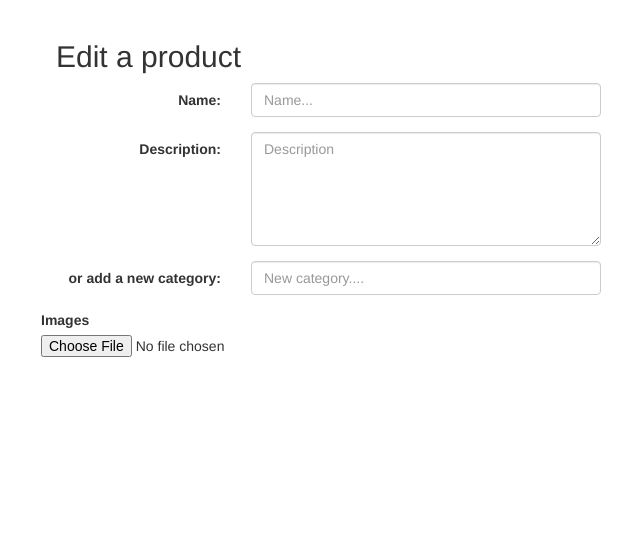
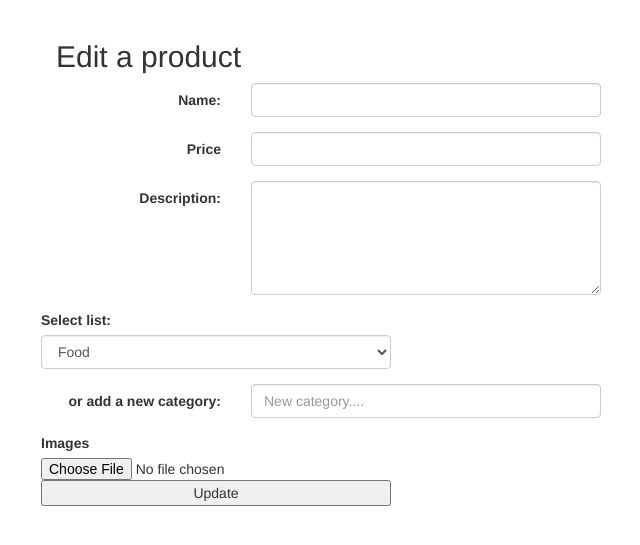
Before and after one commit to minhwebc/eCommerce, a CodeIgniter app: the page made by application/views/edit.php in a window 1280 px wide. Shown: the part 52-597 px from the top of the page, without its empty margins (14-654 px from the left). Run offline with CodeIgniter, Linux system fonts and the light colour scheme; data that the repository does not hold is empty; some libraries are stand-ins or nearby versions.

Commit message:
Admin edit/delete functionality

```diff
--- a/application/config/routes.php
+++ b/application/config/routes.php
@@ -11,3 +11,4 @@ $route['signinUser'] = 'users/signinUser';
 $route['logoff'] = 'users/logoff';
 $route['products/show/(:any)'] = 'products/show/$1';
 $route['products/edit/(:any)'] = "products/edit/$1";
+$route['products/delete/(:any)'] = "products/delete/$1";
--- a/application/views/edit.php
+++ b/application/views/edit.php
@@ -56,34 +56,37 @@
 
 	<h2>Edit a product</h2>
 
-	<form class="form-horizontal">
+	<form class="form-horizontal" action="/products/update_product" method="post">
+		<input type="hidden" name="id" value="<?= $product['id'] ?>">
   		<div class="form-group">
     		<label for="name" class="col-sm-2 control-label">Name: </label>
     		<div class="col-sm-10">
-      			<input type="text" class="form-control" id="prod_name" placeholder="Name...">
+      			<input type="text" class="form-control" name='name'  id="prod_name"  value ="<?= $product['name'] ?>">
     		</div>
   		</div>
 
   		<div class="form-group">
+    		<label for="name" class="col-sm-2 control-label">Price </label>
+    		<div class="col-sm-10">
+      			<input type="text" class="form-control"  name='price' id="prod_name"  value ="<?= $product['price'] ?>">
+    		</div>
+  		</div>
+
+ 		<div class="form-group">
     		<label for="description" class="col-sm-2 control-label">Description: </label>
     		<div class="col-sm-10">
-      			<textarea class="form-control"  rows ="5" id="prod_text" placeholder="Description"></textarea>
+      			<textarea class="form-control"  rows ="5" name='description' id="prod_text" value="<?= $product['description'] ?>"></textarea>
    			</div>
   		</div>
 
-		<!-- <div class="btn-group">
-			<label for="description" class="col-sm-2 control-label">Categories</label>
-			<div class="col-sm-10">
-  			<div class="btn-group btn-input clearfix"> -->
-  			<!-- <button type="button" class="btn btn-default dropdown-toggle form-control" data-toggle="dropdown">
-    		<span data-bind="label">Select One</span> <span class="caret"></span>
-  			</button>
-  			<ul class="dropdown-menu" role="menu">
-   				<li><a href="#">Item 1</a></li>
-    			<li><a href="#">Another item</a></li>
-    			<li><a href="#">This is a longer item that will not fit properly</a></li>
-  				</ul>
-			</div> -->
+			<div class="form-group">
+			  <label for="sell">Select list:</label>
+			  <select class="form-control" id="sell">
+			    <option>Food</option>
+			    <option>Seasonal</option>
+			    <option>Bills</option>
+			  </select>
+			</div>
 
 		<div class="form-group">
     		<label for="name" class="col-sm-2 control-label">or add a new category:</label>
@@ -95,6 +98,9 @@
   		<div class="form-group">
     		<label for="exampleInputFile">Images</label>
    		 	<input type="file" id="exampleInputFile">
+
+			<input type="submit" value="Update">
+		</div>
 		</form>
 
 
```
Also changed, not shown: application/controllers/products.php (+23 -2 lines), application/models/product.php (+37 -1 lines), application/views/products.php (+6 -2 lines).
